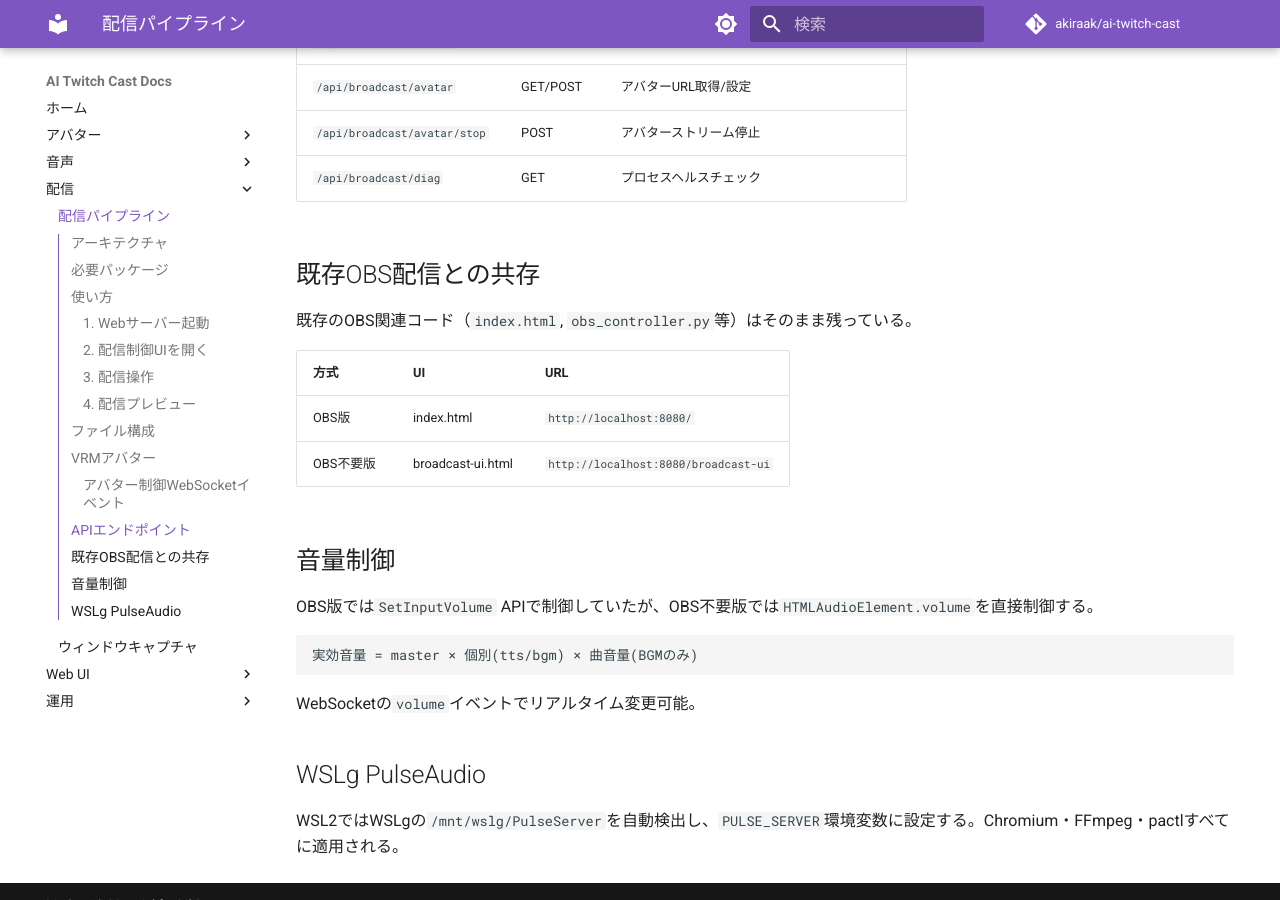
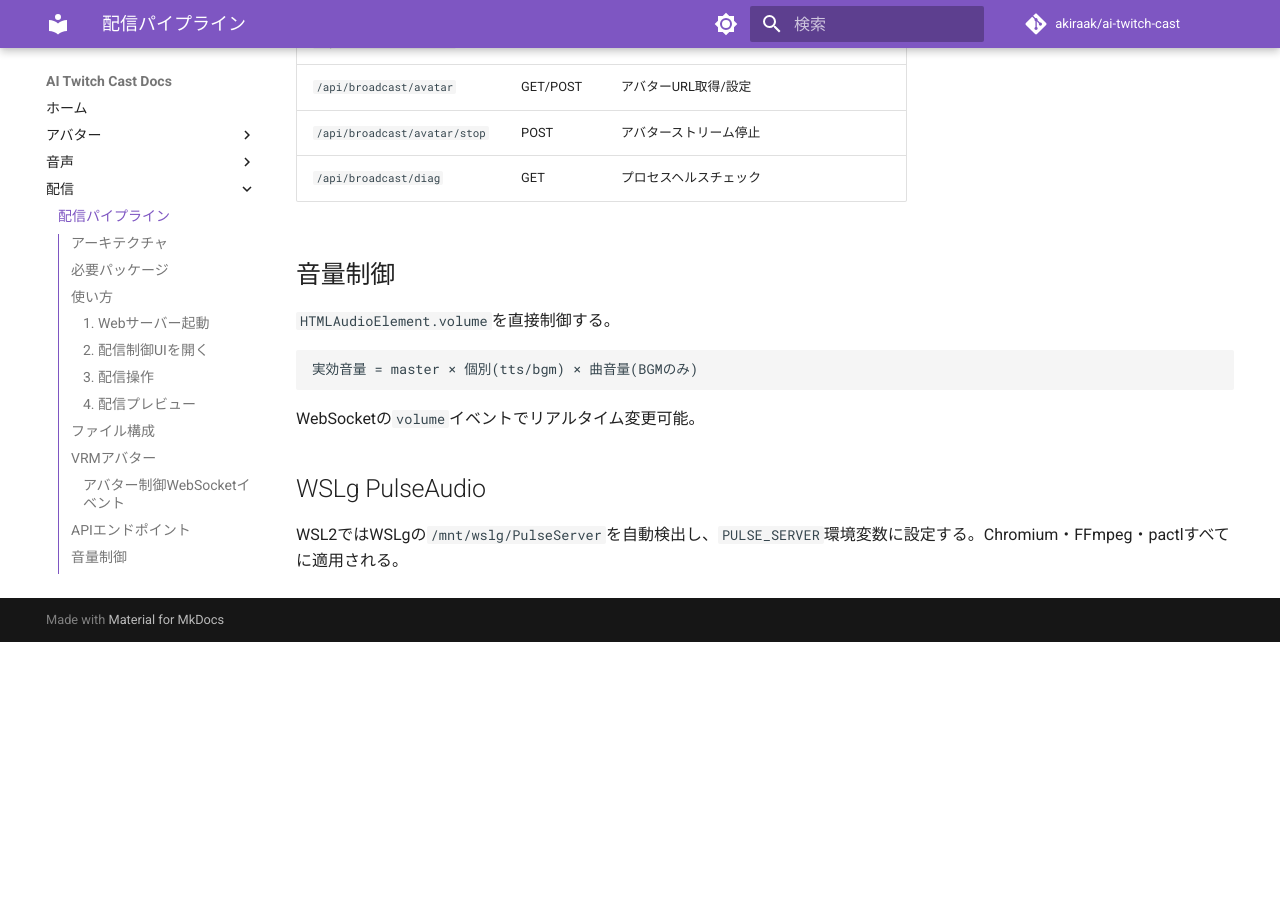
Before and after one commit to akiraak/ai-twitch-cast, an MkDocs documentation site: the page built from docs/obs-free-streaming.md, in a window 1280 px wide and 900 px high, scrolled down 2781 px. Built offline with MkDocs 1.6.1 and Material for MkDocs 9.7.7, drawn with Linux system fonts in a browser that asks for light colours; comment, search, counter and statistics services are not loaded; after the commit the page ends 3423 px from its top, so only the background shows below that; some of the changed text lies outside the part shown.

Commit message:
broadcast-ui.htmlをindex.htmlにリネームし、/broadcast-uiルートを削除
- 唯一のWEB UIを`/`で配信するため`index.html`に統一
- `/broadcast-ui`ルート削除（overlay.py）
- ドキュメント・メモリのOBS残滓を整理

Co-Authored-By: Claude Opus 4.6 <noreply@anthropic.com>

````diff
--- a/docs/obs-free-streaming.md
+++ b/docs/obs-free-streaming.md
@@ -31,7 +31,7 @@ sudo apt install xvfb pulseaudio chromium-browser ffmpeg
 ### 2. 配信制御UIを開く
 
 ```
-http://localhost:8080/broadcast-ui
+http://localhost:8080/
 ```
 
 ### 3. 配信操作
@@ -58,7 +58,7 @@ http://localhost:8080/broadcast
 | ファイル | 役割 |
 |----------|------|
 | `static/broadcast.html` | 配信合成ページ（overlay + audio + VRMアバター統合） |
-| `static/broadcast-ui.html` | 配信制御Web UI |
+| `static/index.html` | 配信制御Web UI |
 | `src/stream_controller.py` | xvfb/Chromium/PulseAudio/FFmpegプロセス管理 |
 | `scripts/routes/stream_control.py` | 配信制御APIルート |
 
@@ -95,18 +95,9 @@ broadcast.html内でThree.js + three-vrmを使い、ブラウザ上でVRMモデ
 | `/api/broadcast/avatar/stop` | POST | アバターストリーム停止 |
 | `/api/broadcast/diag` | GET | プロセスヘルスチェック |
 
-## 既存OBS配信との共存
-
-既存のOBS関連コード（`index.html`, `obs_controller.py`等）はそのまま残っている。
-
-| 方式 | UI | URL |
-|------|-----|-----|
-| OBS版 | index.html | `http://localhost:8080/` |
-| OBS不要版 | broadcast-ui.html | `http://localhost:8080/broadcast-ui` |
-
 ## 音量制御
 
-OBS版では`SetInputVolume` APIで制御していたが、OBS不要版では`HTMLAudioElement.volume`を直接制御する。
+`HTMLAudioElement.volume`を直接制御する。
 
 ```
 実効音量 = master × 個別(tts/bgm) × 曲音量(BGMのみ)
--- a/docs/window-capture.md
+++ b/docs/window-capture.md
@@ -139,7 +139,7 @@ DBに `capture.sources` キーでJSON保存:
 - 変更は自動保存（500ms debounce）
 - 配信用のChromiumは `?edit` なしで開くため、編集モードは影響しない
 
-## broadcast-ui.html
+## Web UI (index.html)
 
 「配信」タブに「ウィンドウキャプチャ」カードを追加:
 
````
Also changed, not shown: CLAUDE.md (+1 -1 lines), static/index.html (renamed from static/broadcast-ui.html), 2 other files.
